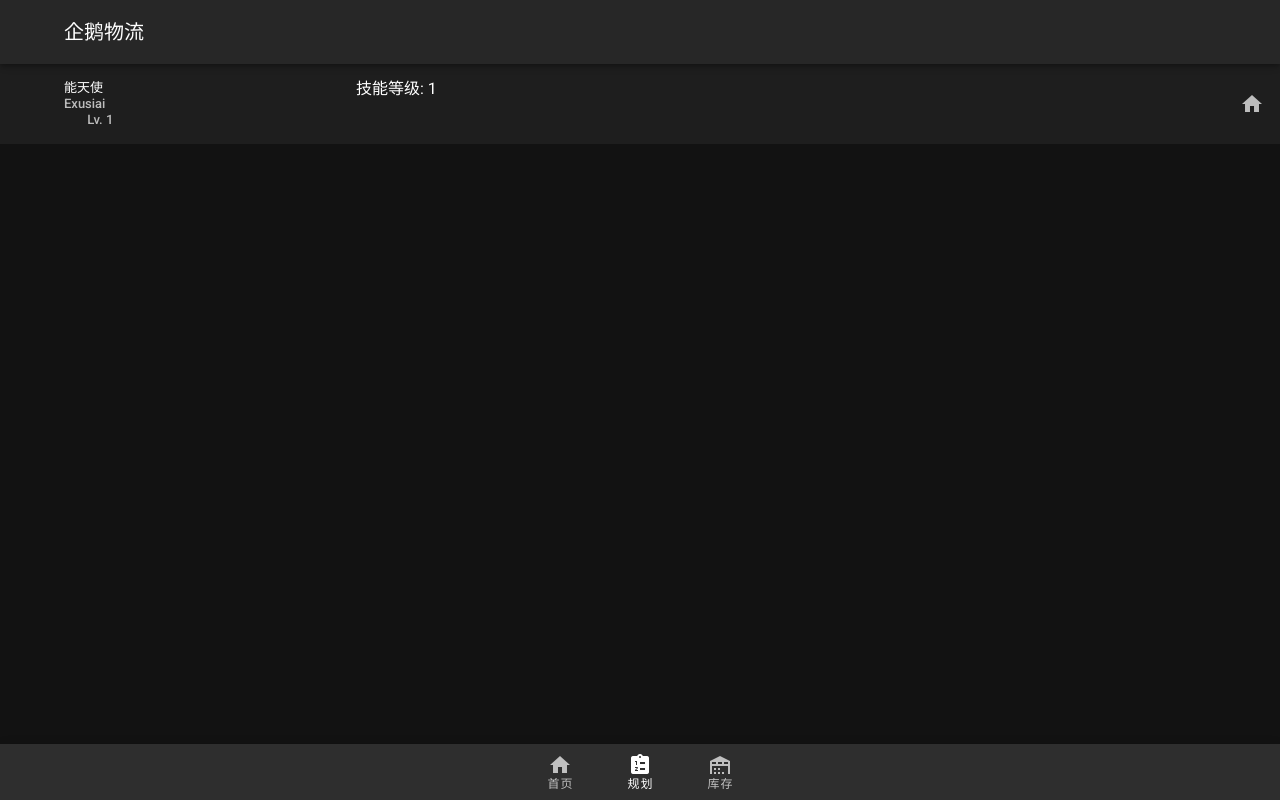
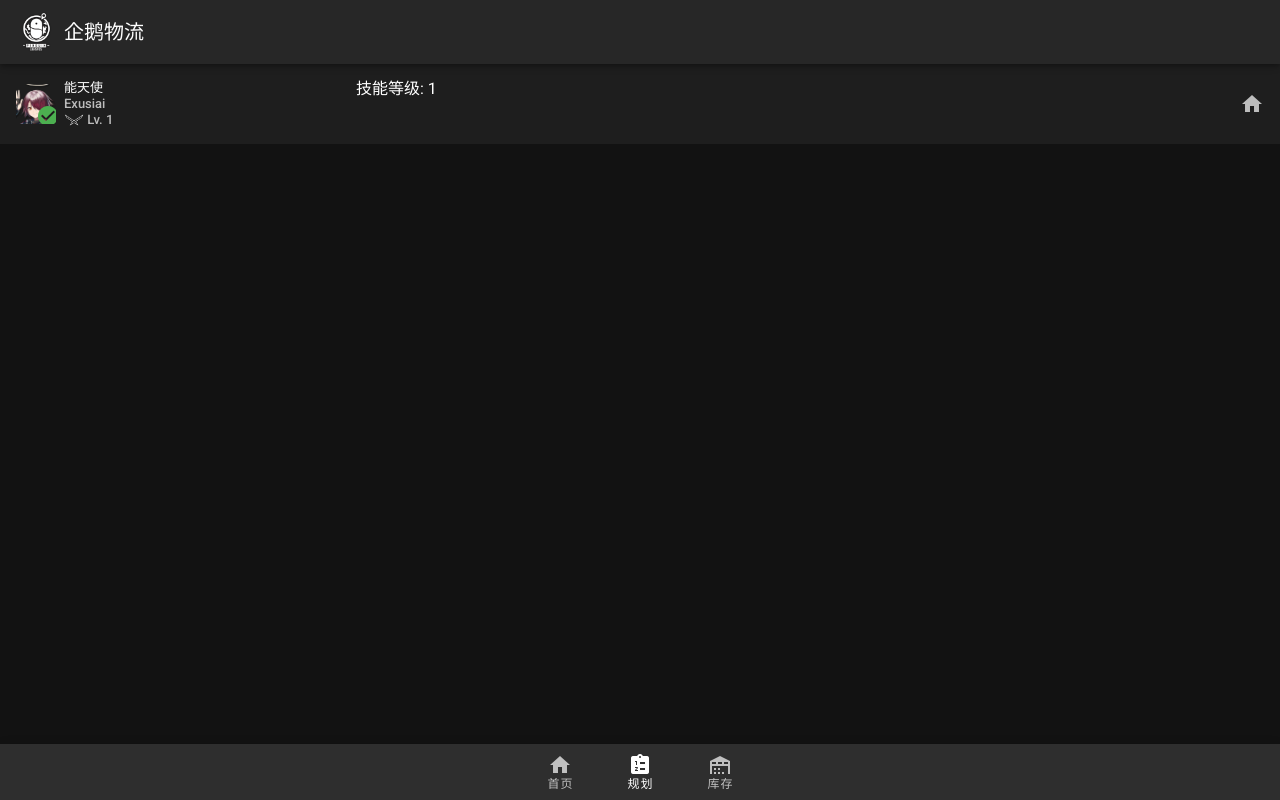
Before and after one commit to MichaelHai/arknights, a Vue app: page /#/planner in a window 1280 px wide. Built offline with nearby package versions, Linux system fonts and the light colour scheme.

Commit message:
add check mark on the list

```diff
--- a/src/components/AgentDetailCard.vue
+++ b/src/components/AgentDetailCard.vue
@@ -192,7 +192,7 @@
   import ItemAmountList from '@/components/ItemAmountList.vue';
   import {AgentData, Getters, Mutations} from '@/store';
   import NumberInput from '@/components/NumberInput.vue';
-  import _ from 'lodash';
+  import {targetAchieved} from '@/model/Utils';
 
   @Component({
     components: {NumberInput, ItemAmountList},
@@ -211,13 +211,7 @@
     }
 
     protected get targetAchieved(): boolean {
-      const current = {
-        level: this.agentData.level,
-        promote: this.agentData.promote,
-        skillLevel: this.agentData.skillLevel,
-        skillSpecialize: this.agentData.skillSpecialize,
-      };
-      return _.isEqual(current, this.agentData.planned);
+      return targetAchieved(this.agentData);
     }
 
     protected rotatePlannedPromote() {
--- /dev/null
+++ b/src/model/Utils.ts
@@ -0,0 +1,12 @@
+import {AgentData} from '@/store';
+import _ from 'lodash';
+
+export function targetAchieved(agentData: AgentData) {
+  const current = {
+    level: agentData.level,
+    promote: agentData.promote,
+    skillLevel: agentData.skillLevel,
+    skillSpecialize: agentData.skillSpecialize,
+  };
+  return _.isEqual(current, agentData.planned);
+}
--- a/src/views/Planner.vue
+++ b/src/views/Planner.vue
@@ -6,8 +6,10 @@
         :key="agent"
         @click="agentClicked(agent)"
       >
-        <v-list-item-avatar class="avatar">
-          <v-img :src="require(`@/assets/agents/${agent}/avatar.png`)"/>
+        <v-list-item-avatar class="avatar" tile>
+          <v-img :src="require(`@/assets/agents/${agent}/avatar.png`)">
+            <v-icon class="avatarCheck" color="success" v-if="targetAchieved(agent)">mdi-check-circle</v-icon>
+          </v-img>
         </v-list-item-avatar>
 
         <v-list-item-content>
@@ -72,6 +74,7 @@
   import MasterData from '@/assets/master-data.json';
   import {AgentData, Getters, Mutations} from '@/store';
   import AgentDetailCard from '@/components/AgentDetailCard.vue';
+  import {targetAchieved} from '@/model/Utils';
 
   @Component({
     components: {AgentDetailCard},
@@ -83,6 +86,10 @@
 
     private agentData(agent: Agent): AgentData {
       return this.$store.getters[Getters.AgentData](agent);
+    }
+
+    protected targetAchieved(agent: Agent): boolean {
+      return targetAchieved(this.agentData(agent));
     }
 
     protected get AllAgents(): Array<Agent> {
@@ -131,4 +138,10 @@
     display: inline-block;
     vertical-align: middle;
   }
+
+  .avatarCheck {
+    font-size: 16px;
+    margin-top: 12px;
+    margin-left: 20px;
+  }
 </style>
```
